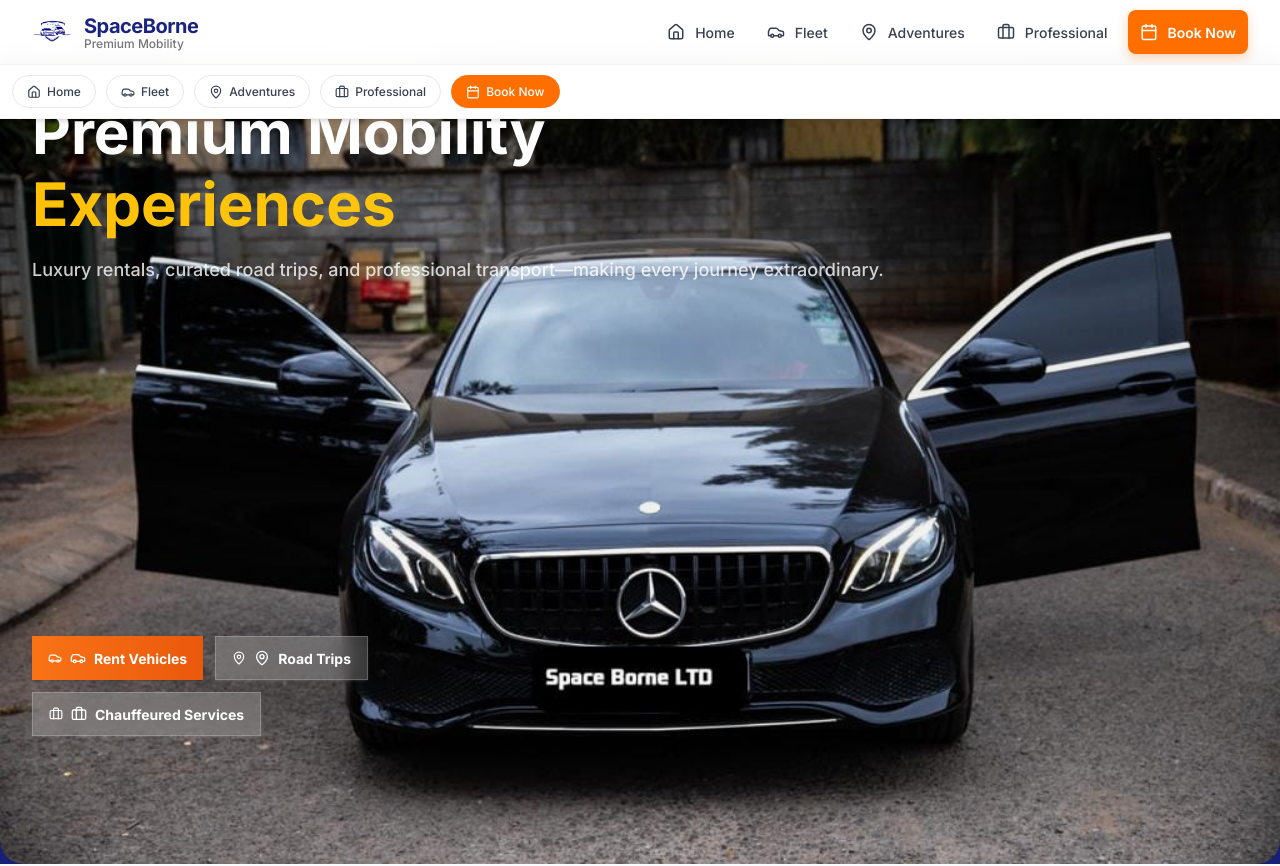
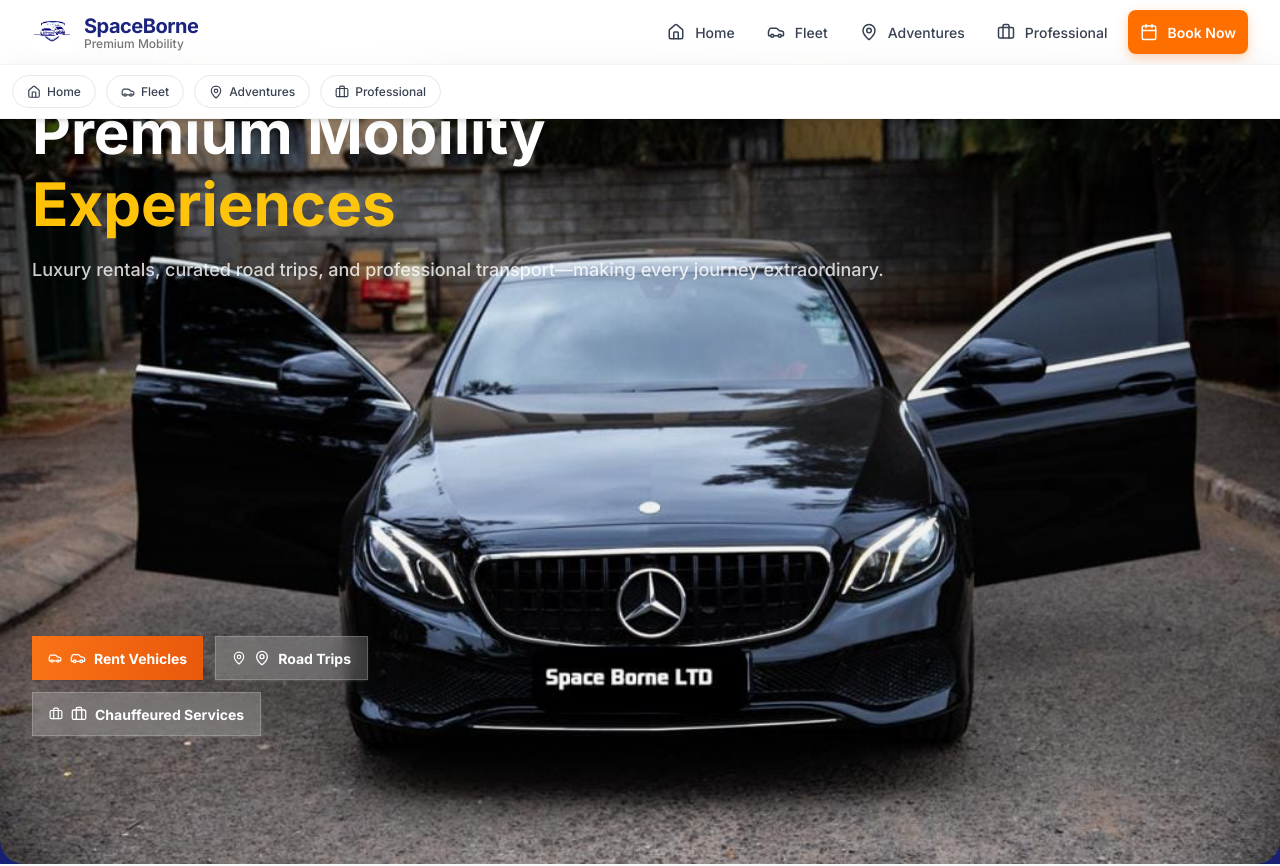
Before and after one commit to f2449097-sketch/spaceb, a React (Vite) app in the folder car-hire-main123/car-hire-main/: page / in a window 1280 px wide. Shown: the top 866 px of the page. Built offline with nearby package versions, Linux system fonts and the light colour scheme; no server answers.

Commit message:
Hide Book Now button on mobile navigation
- Filter out 'Book Now' button from mobile navigation to prevent cutoff
- Button remains visible on desktop/PC navigation (lg and above)
- Mobile now shows only 4 buttons: Home, Fleet, Adventures, Professional

```diff
--- a/car-hire-main123/car-hire-main/src/components/ui/Header.jsx
+++ b/car-hire-main123/car-hire-main/src/components/ui/Header.jsx
@@ -145,16 +145,14 @@ const Header = () => {
         {!isAdminPage && (
           <div className="lg:hidden w-full overflow-x-auto scrollbar-none border-t border-gray-100 bg-white backdrop-blur-sm">
             <div className="flex items-center px-3 py-2.5 gap-2.5 min-w-max pr-6">
-              {navigationItems?.map((item) => (
+              {navigationItems?.filter(item => item.label !== 'Book Now').map((item) => (
                 <Link
                   key={item?.path}
                   to={item?.path}
                   className={`flex items-center space-x-1.5 px-3.5 py-2 rounded-full text-xs font-medium whitespace-nowrap brand-transition border flex-shrink-0 ${
-                    item?.label === 'Book Now'
-                      ? 'bg-adventure-orange text-white border-adventure-orange shadow-sm'
-                      : isActivePath(item?.path)
-                        ? 'bg-gray-900 text-white border-gray-900 shadow-sm'
-                        : 'bg-white text-gray-700 border-gray-200 hover:border-gray-300'
+                    isActivePath(item?.path)
+                      ? 'bg-gray-900 text-white border-gray-900 shadow-sm'
+                      : 'bg-white text-gray-700 border-gray-200 hover:border-gray-300'
                   }`}
                   onClick={() => {
                     if (location?.pathname?.startsWith('/admin-command-center') && !item?.path?.startsWith('/admin-command-center')) {
```
